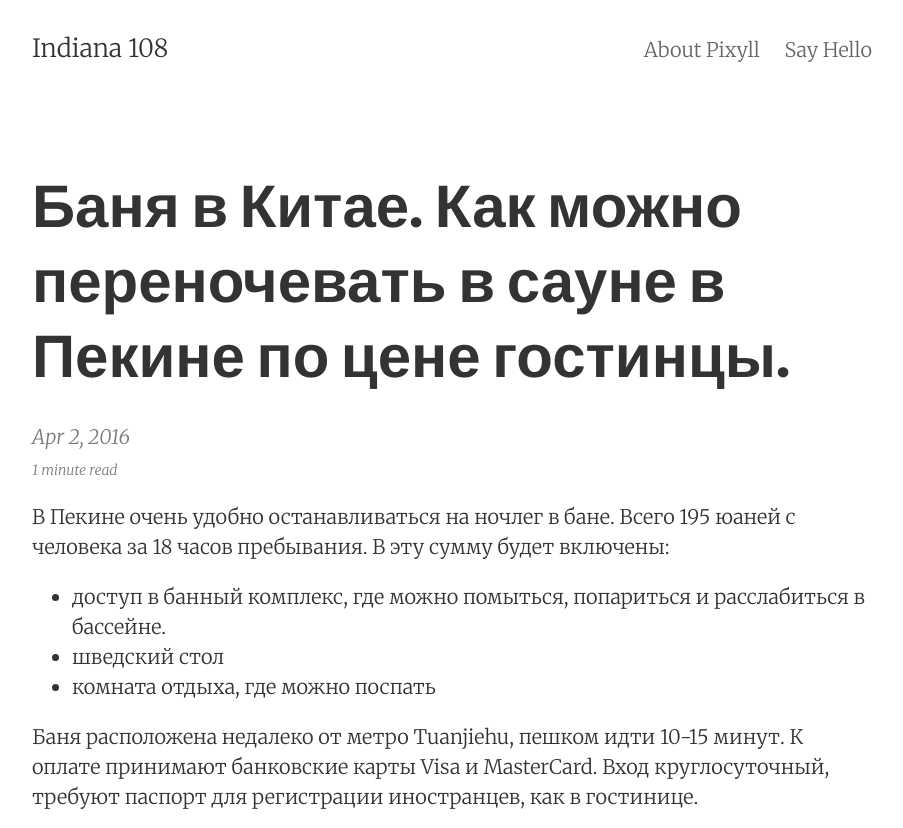
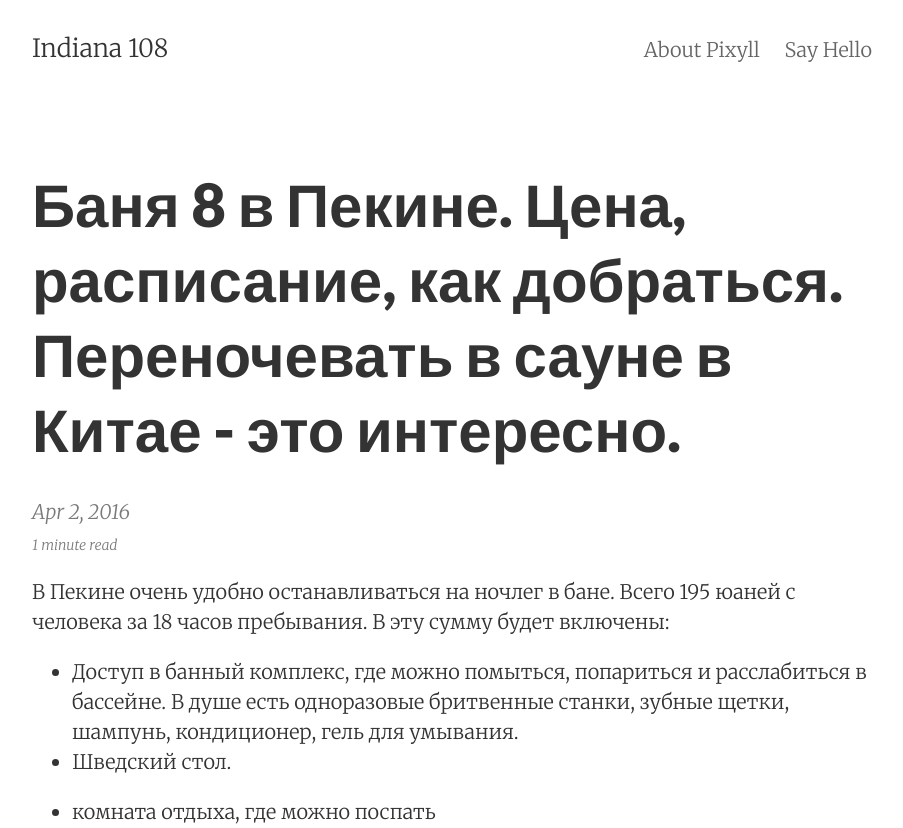
Before and after one commit to atako/atako.github.io, a Jekyll site: the page built from _posts/2016-04-02-sauna-v-pekine-nomer-8.md, in a window 1280 px wide, cut to the strip 0-828 px from the top of the page. Shown: the whole strip, without its empty margins (188-1091 px from the left). Built offline with Jekyll 4.4.1, drawn with Linux system fonts in a browser that asks for light colours.

Commit message:
edit post

```diff
--- a/_posts/2016-04-02-sauna-v-pekine-nomer-8.md
+++ b/_posts/2016-04-02-sauna-v-pekine-nomer-8.md
@@ -1,6 +1,6 @@
 ---
 layout:     post
-title:      Баня в Китае. Как можно переночевать в сауне в Пекине по цене гостинцы.
+title:      Баня 8 в Пекине. Цена, расписание, как добраться. Переночевать в сауне в Китае - это интересно.
 date:       2016-04-02
 summary:    Если вы планируете посетить Пекин, то для расширения опыта можно посетить сауну номер 8.
 categories: путешествия китай
@@ -8,8 +8,9 @@ categories: путешествия китай
 
 В Пекине очень удобно останавливаться на ночлег в бане. Всего 195 юаней с человека за 18 часов пребывания. В эту сумму будет включены:
 
-* доступ в банный комплекс, где можно помыться, попариться и расслабиться в бассейне.
-* шведский стол
+* Доступ в банный комплекс, где можно помыться, попариться и расслабиться в бассейне. В душе есть одноразовые бритвенные станки, зубные щетки, шампунь, кондиционер, гель для умывания.
+* Шведский стол.
+
 * комната отдыха, где можно поспать
 
 
```
